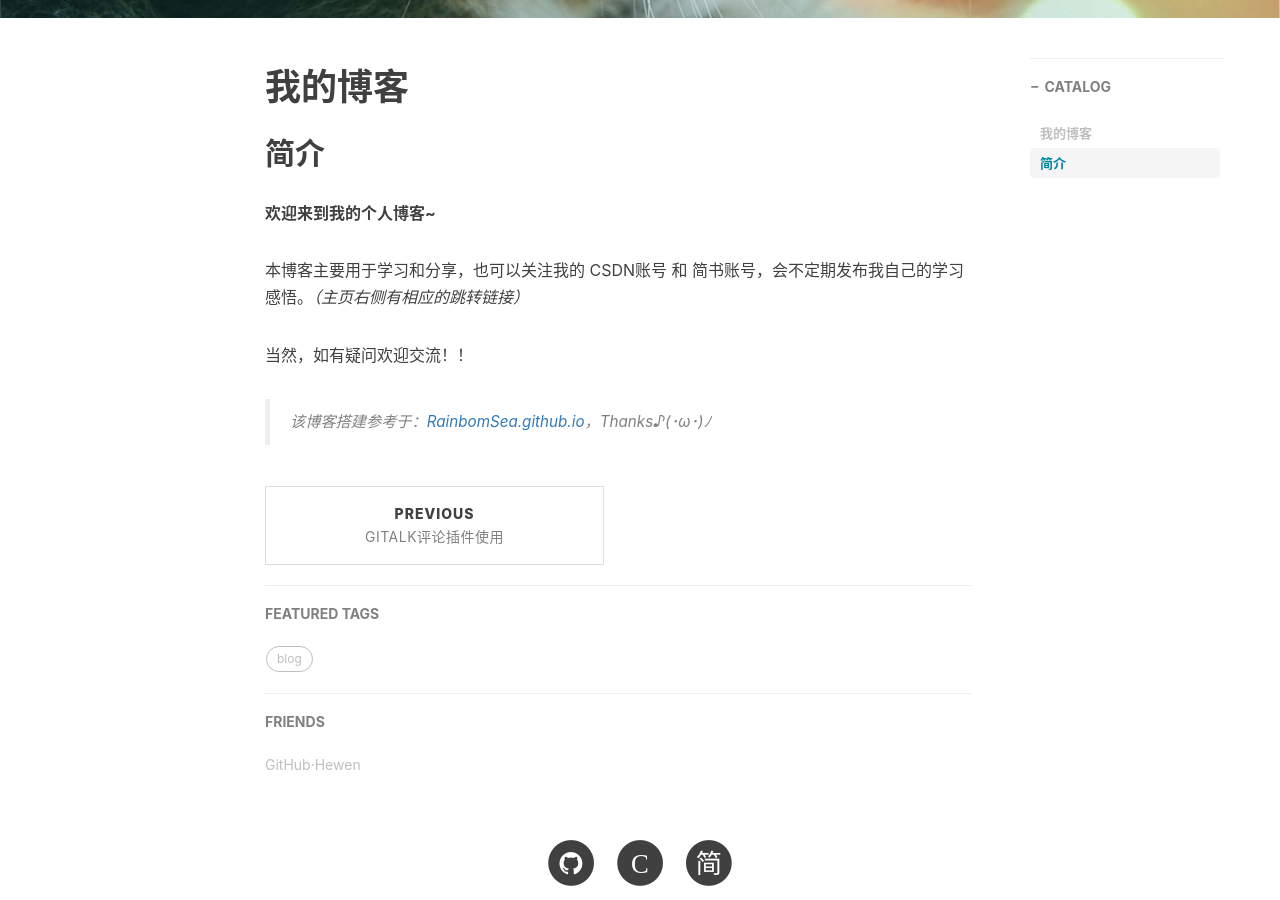
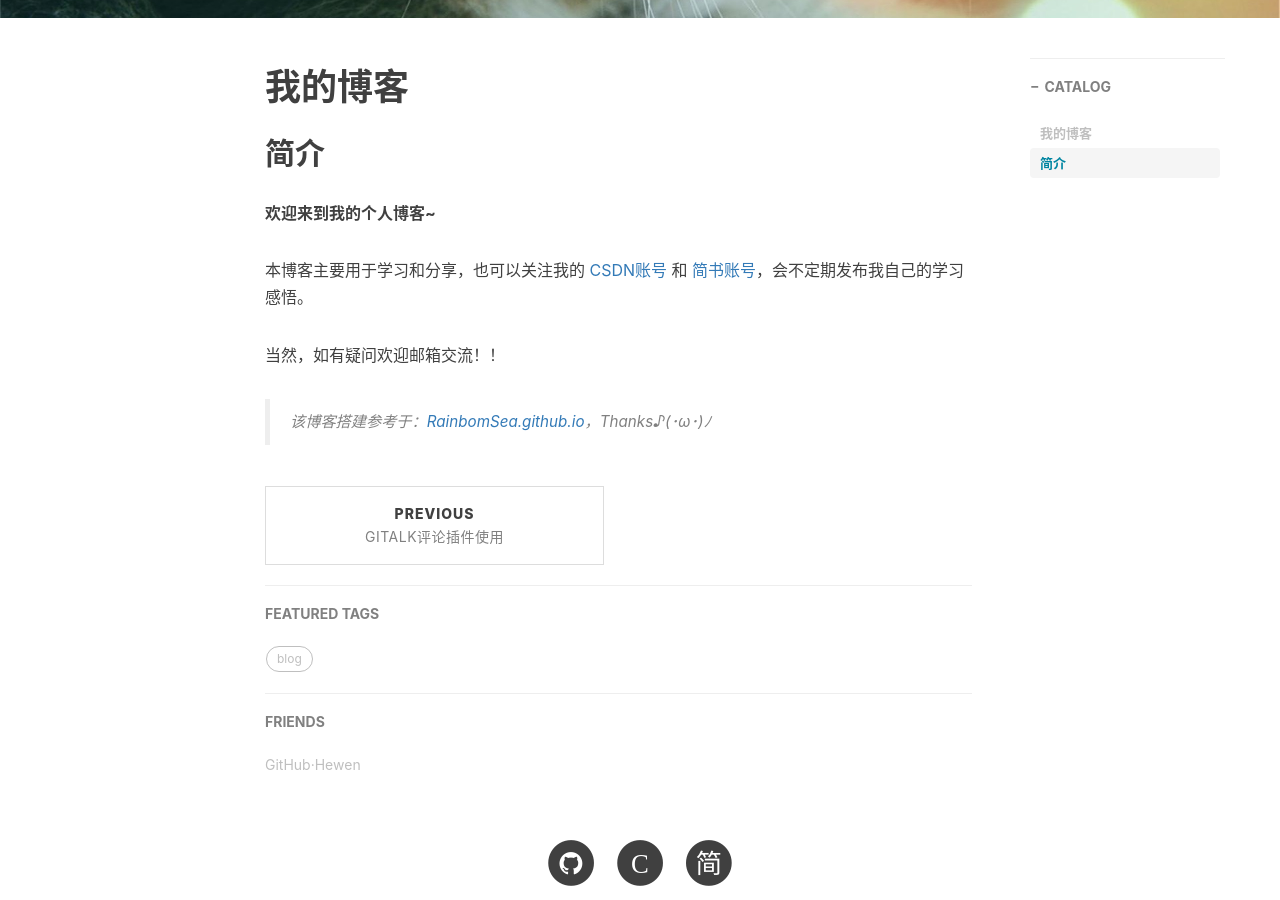
Before and after one commit to dhwgithub/dhwgithub.github.io, a Jekyll site: the page built from _posts/2021-04-10-我的博客.md, in a window 1280 px wide and 900 px high, scrolled down 505 px. Built offline with Jekyll 4.4.1, drawn with Linux system fonts in a browser that asks for light colours; nearby versions of some CDN libraries; comment, search, counter and statistics services are not loaded.

Commit message:
Update 2021-04-10-我的博客.md

```diff
--- a/_posts/2021-04-10-我的博客.md
+++ b/_posts/2021-04-10-我的博客.md
@@ -19,11 +19,11 @@ tags:
 
 
 
-本博客主要用于学习和分享，也可以关注我的 CSDN账号 和 简书账号，会不定期发布我自己的学习感悟。*（主页右侧有相应的跳转链接）*
+本博客主要用于学习和分享，也可以关注我的 [CSDN账号](https://blog.csdn.net/qq_37194492) 和 [简书账号](https://www.jianshu.com/u/5f2969687f97)，会不定期发布我自己的学习感悟。
 
 
 
-当然，如有疑问欢迎交流！！
+当然，如有疑问欢迎邮箱交流！！
 
 
 
```
